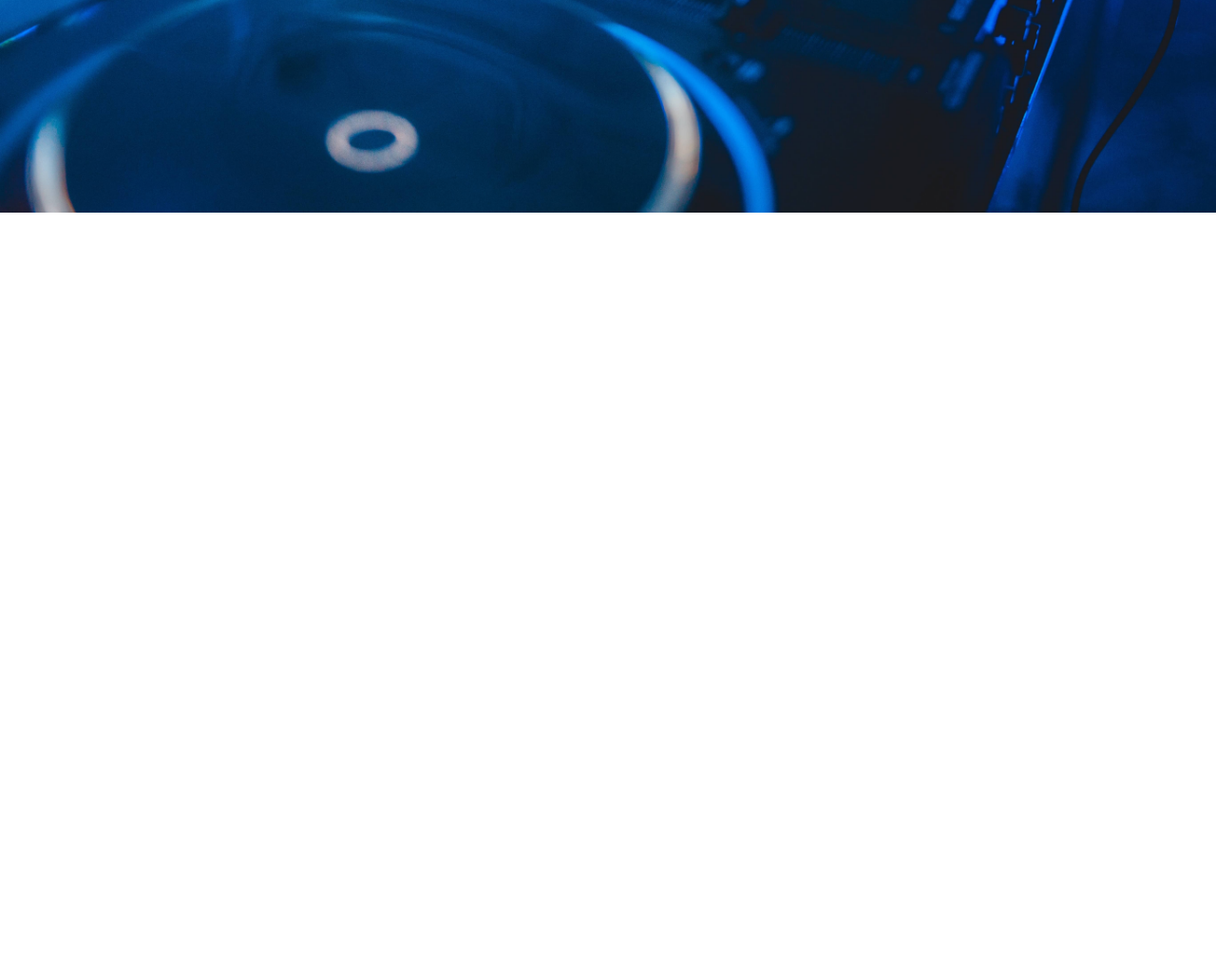
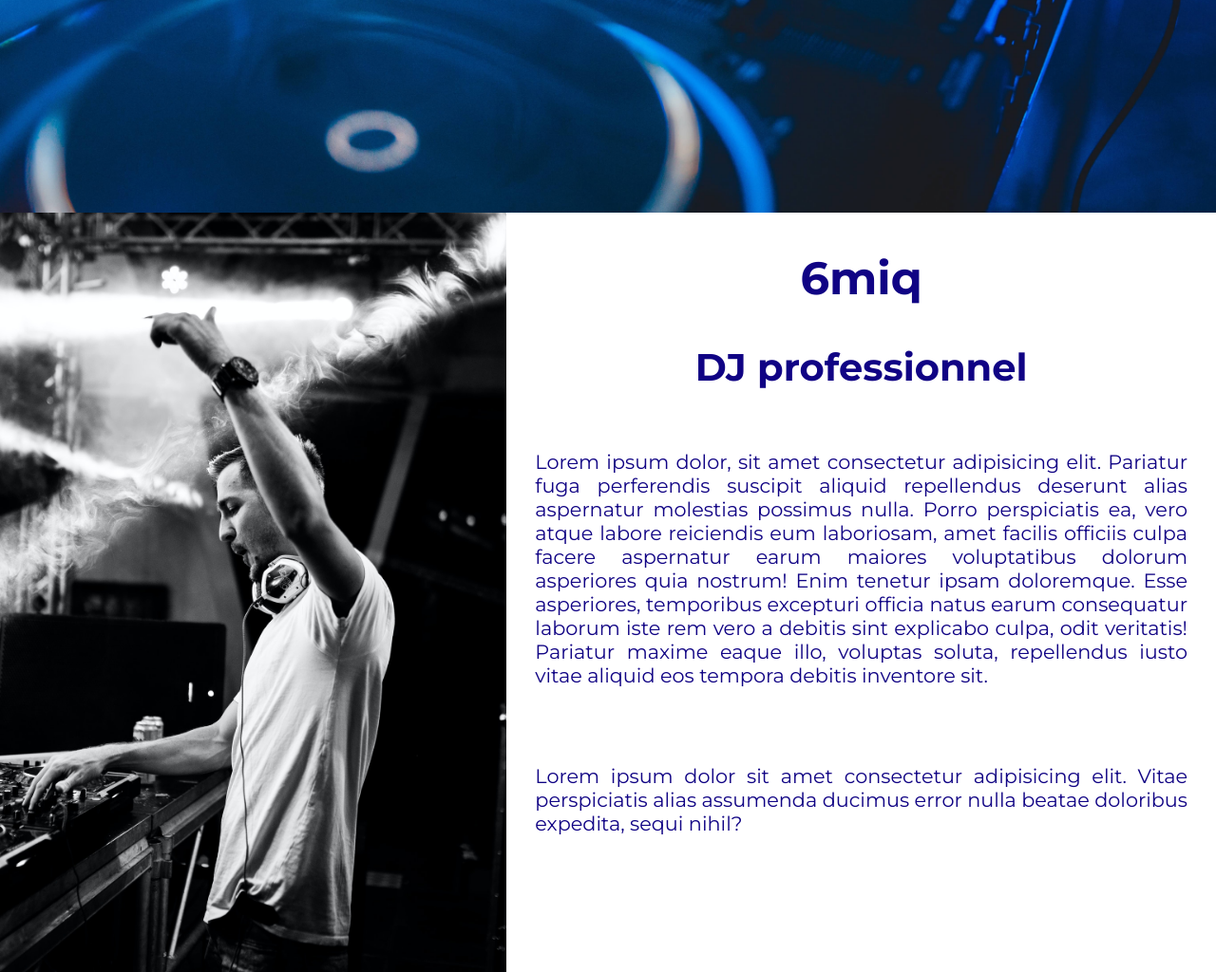
Before and after one commit to NanoFreelancePro/NanoFreelancePro.github.io, a website: page index.html in a window 1280 px wide. Shown: the part 576-1600 px from the top of the page at 95% size. Before the commit the page ends 800 px from the top, so only its background shows below. Drawn offline with Linux system fonts and the light colour scheme.

Commit message:
partie presentation

```diff
--- a/index.html
+++ b/index.html
@@ -30,7 +30,7 @@
             <img src="./public/img/Logo.png" alt="Logo du DJ 6miq">
         </a>
         <nav class="header__bar--menu">
-                <a href="#" class="header__bar--menu--btn"><p>Présentation</p></a>
+                <a href="#presentation" class="header__bar--menu--btn"><p>Présentation</p></a>
                 <a href="#" class="header__bar--menu--btn"><p>Prestations</p></a>
                 <a href="#" class="header__bar--menu--btn"><p>Réalisations</p></a>
                 <a href="#" class="header__bar--menu--btn"><p>Tarifs</p></a>
@@ -38,8 +38,15 @@
         </nav>
     </div>
     </header>
-    <section class="presentation">
-
+    <section id="presentation" class="presentation">
+        <img src="./public/img/pexels-mwabonje-1694900.jpg" alt="Photo du DJ 6miq" class="presentation__pic">
+        <div class="presentation__txt">
+            <h1 class="presentation__txt--name">6miq</h1>
+            <h2 class="presentation__txt--job">DJ professionnel</h2>
+            <p class="presentation__txt--description">Lorem ipsum dolor, sit amet consectetur adipisicing elit. Pariatur fuga perferendis suscipit aliquid repellendus deserunt alias aspernatur molestias possimus nulla. Porro perspiciatis ea, vero atque labore reiciendis eum laboriosam, amet facilis officiis culpa facere aspernatur earum maiores voluptatibus dolorum asperiores quia nostrum! Enim tenetur ipsam doloremque. Esse asperiores, temporibus excepturi officia natus earum consequatur laborum iste rem vero a debitis sint explicabo culpa, odit veritatis! Pariatur maxime eaque illo, voluptas soluta, repellendus iusto vitae aliquid eos tempora debitis inventore sit.</p>
+            <p class="presentation__txt--description">Lorem ipsum dolor sit amet consectetur adipisicing elit. Vitae perspiciatis alias assumenda ducimus error nulla beatae doloribus expedita, sequi nihil?</p>
+            <button class="presentation__txt--btn">Prestations</button>
+        </div>
     </section>
 </body>
 </html>
--- a/sass/main.scss
+++ b/sass/main.scss
@@ -93,3 +93,37 @@ a {
 /* DIAPO */
 
 /* PRESENTATION */
+.presentation {
+  display: flex;
+  height: 100vh;
+  margin: 0 auto;
+  overflow: hidden;
+  &__pic {
+    width: 50%;
+    object-fit: cover;
+  }
+  &__txt {
+    text-align: center;
+    color: lighten($color-1, 10);
+    &--name {
+      font-size: 3rem;
+    }
+    &--job {
+      font-size: 2.5rem;
+    }
+    &--description {
+      padding: 30px;
+      font-size: 1.3rem;
+      text-align: justify;
+    }
+    &--btn {
+      margin-top: 100px;
+      padding: 15px 30px;
+      font-size: 2rem;
+      background: $color-1;
+      color: $color-txt;
+      border-style: none;
+      border-radius: 50px;
+    }
+  }
+}
```
Also changed, not shown: public/css/style.css, public/img/pexels-mwabonje-1694900.jpg (added), 1 other file.
